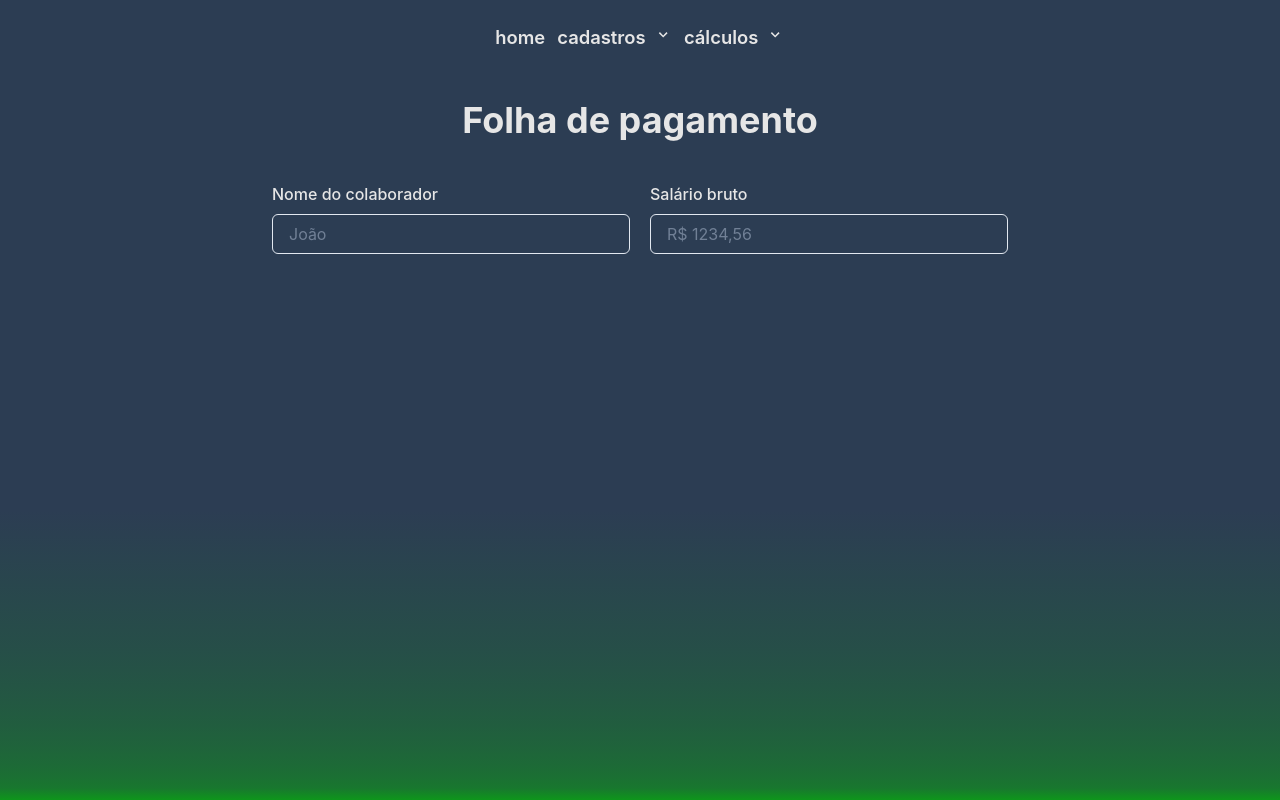
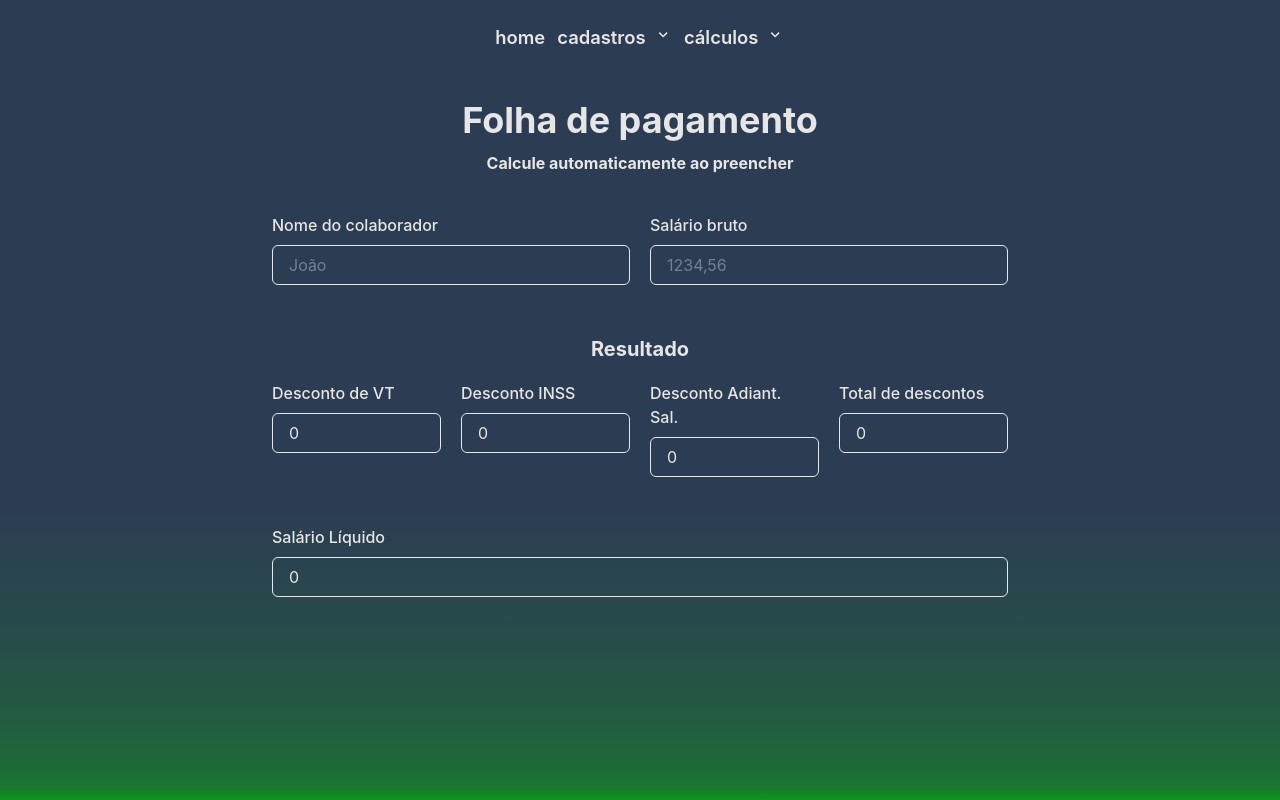
Before and after one commit to tonnyyyy/newgo-tarefa-01, a React (Vite) app: page /calculo/folha-pagamento in a window 1280 px wide. Built offline with nearby package versions, Linux system fonts and the light colour scheme.

Commit message:
finish CalculoFolhaPgtoTemplate

```diff
--- a/src/components/templates/calculos/CalculoFolhaPgtoTemplate/index.tsx
+++ b/src/components/templates/calculos/CalculoFolhaPgtoTemplate/index.tsx
@@ -1,19 +1,84 @@
-import { Box } from "@chakra-ui/react";
+import { useEffect } from 'react';
+import { useMediaQuery } from "../../../../hooks/useMediaQuery";
+import { useForm } from "react-hook-form";
+
+import { Flex } from "@chakra-ui/react";
 import Container from "../../../Container";
 import Title from "../../../Title";
 import FormTemplate from "../../FormTemplate";
+import descontar from '../../../../utils/descontar';
+import getDescontoINSS from '../../../../utils/getDescontoINSS';
+
+interface IFormData {
+  nomeColaborador: string;
+  salarioBruto: string;
+  descontoVT: string;
+  descontoINSS: string;
+  descontoAdiantamento: string;
+  totalDescontos: string;
+  salarioLiquido: string;
+}
 
 const CalculoFolhaPgtoTemplate: React.FC = () => {
+  const isMobile = useMediaQuery('mobile');
+  const customUseForm = useForm<IFormData>();
+  const { watch, setValue, reset } = customUseForm;
+
+  const toNumber = (str: string) => Number(str.replace(',', '.'));
+  const salarioBruto = toNumber(watch('salarioBruto') || '0');
+
+
+  useEffect(() => {
+    if (salarioBruto && salarioBruto > 0) {
+      const descontoVT = salarioBruto - descontar(salarioBruto, 6);
+      const descontoINSS = salarioBruto - getDescontoINSS(salarioBruto);
+      const descontoAdiantamento = salarioBruto - descontar(salarioBruto, 30);
+      const totalDescontos = descontoVT + descontoINSS + descontoAdiantamento;
+      const salarioLiquido = salarioBruto - totalDescontos;
+
+      setValue('descontoVT', descontoVT.toFixed(2));
+      setValue('descontoINSS', descontoINSS.toFixed(2));
+      setValue('descontoAdiantamento', descontoAdiantamento.toFixed(2));
+      setValue('totalDescontos', totalDescontos.toFixed(2));
+      setValue('salarioLiquido', salarioLiquido.toFixed(2));
+
+    } else {
+      reset({ descontoVT: '0', descontoINSS: '0', descontoAdiantamento: '0', totalDescontos: '0', salarioLiquido: '0'});
+    }
+  }, [salarioBruto])
+
   return (
     <Container>
-      <Title text='Folha de pagamento' />
-      <FormTemplate
-        direction='row'
-        fields={[
-          { variant: 'input', name: 'nomeColaborador', label: 'Nome do colaborador', placeholder: 'João' },
-          { variant: 'input', name: 'salarioBruto', label: 'Salário bruto', placeholder: 'R$ 1234,56' },
-        ]}
-      />
+      <Title text='Folha de pagamento' pb={2} />
+      <Title text='Calcule automaticamente ao preencher' size='sm' />
+      <Flex direction='column' gap='3rem'>
+        <FormTemplate
+          customForm={customUseForm}
+          direction={isMobile ? 'column' : 'row'}
+          fields={[
+            { variant: 'input', name: 'nomeColaborador', label: 'Nome do colaborador', placeholder: 'João' },
+            { variant: 'input', name: 'salarioBruto', label: 'Salário bruto', placeholder: '1234,56' },
+          ]}
+        />
+        <FormTemplate
+          title='Resultado'
+          customForm={customUseForm}
+          direction={isMobile ? 'column' : 'row'}
+          fields={[
+            { variant: 'input', name: 'descontoVT', label: 'Desconto de VT', isReadOnly: true },
+            { variant: 'input', name: 'descontoINSS', label: 'Desconto INSS', isReadOnly: true},
+            { variant: 'input', name: 'descontoAdiantamento', label: 'Desconto Adiant. Sal.', isReadOnly: true},
+            { variant: 'input', name: 'totalDescontos', label: 'Total de descontos', isReadOnly: true},
+          ]}
+        />
+        <FormTemplate
+          customForm={customUseForm}
+          direction={isMobile ? 'column' : 'row'}
+          fields={[
+            { variant: 'input', name: 'salarioLiquido', label: 'Salário Líquido', isReadOnly: true }
+          ]}
+        />
+      </Flex>
     </Container>
   );
 }
```
